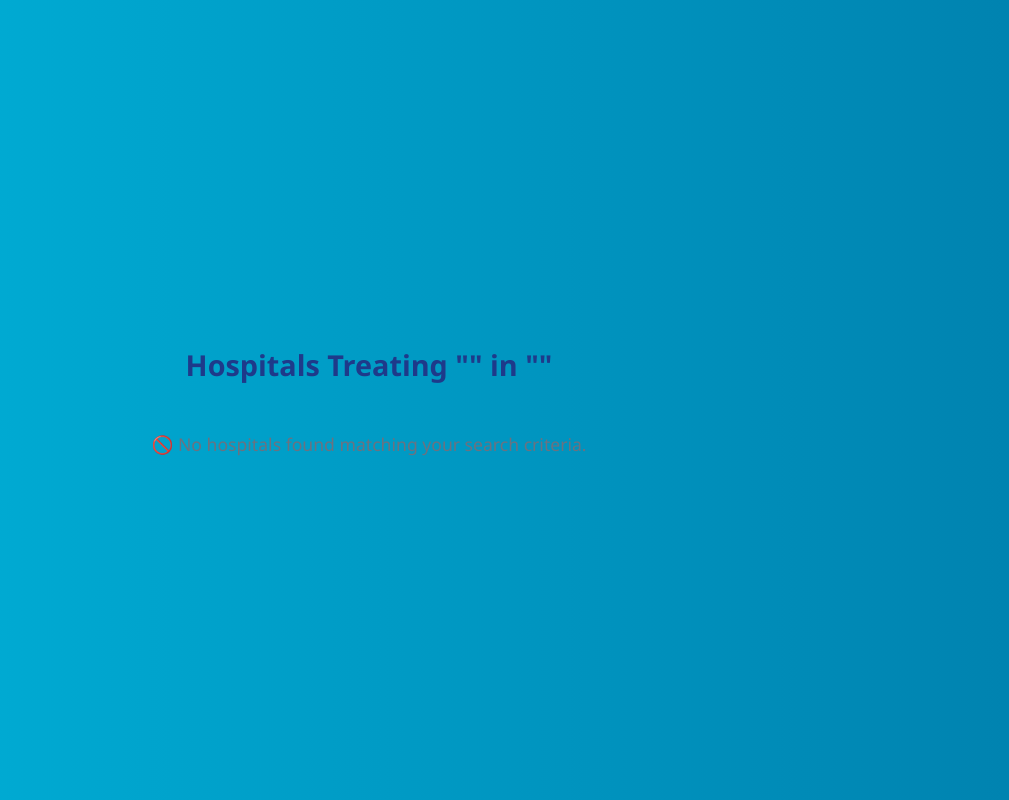
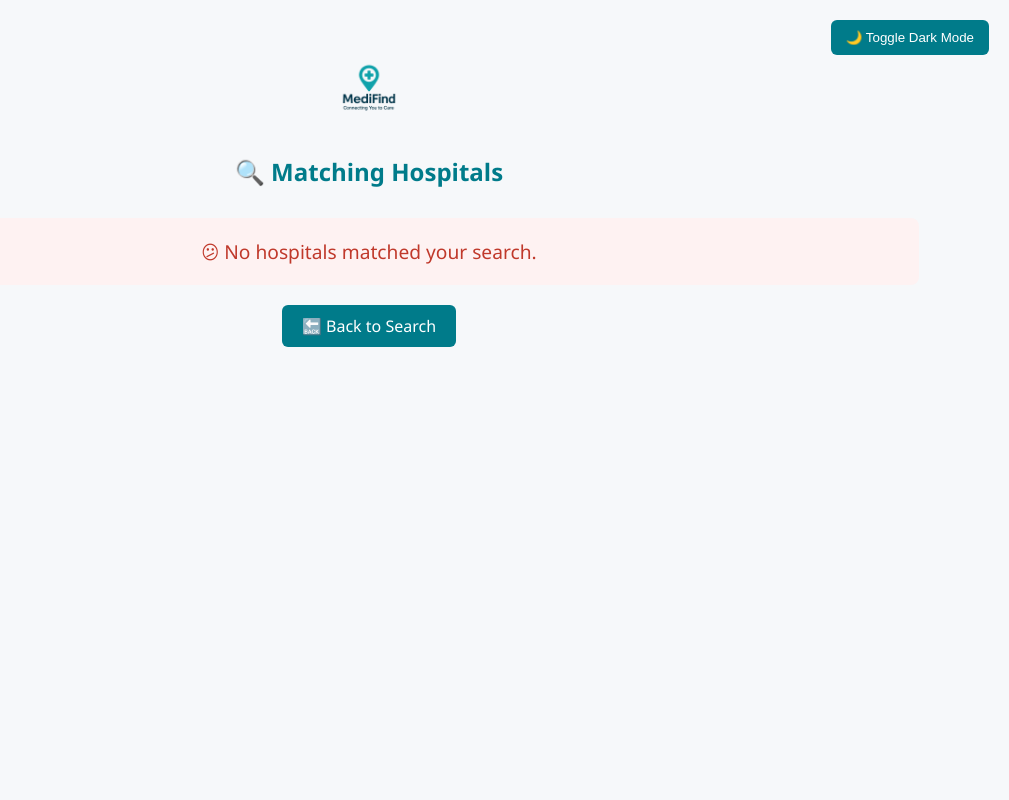
Before and after one commit to jafaralibin865/Medifind, a Flask app: page /search in a window 1280 px wide. Shown: the whole page, without its empty margins (271-1280 px from the left). Run offline with Flask 3, Linux system fonts and the light colour scheme; data that the repository does not hold is empty.

Commit message:
feat: add professional hospital search results page with custom colors and dark mode

```diff
--- a/static/search_results.css
+++ b/static/search_results.css
@@ -82,3 +82,51 @@ body {
 .back-button a:hover {
   background-color: #005b66;
 }
+
+/* Toggle Button */
+.toggle-btn {
+  position: fixed;
+  top: 20px;
+  right: 20px;
+  background-color: #007B8A;
+  color: white;
+  border: none;
+  padding: 10px 15px;
+  border-radius: 6px;
+  cursor: pointer;
+  z-index: 1000;
+}
+
+.toggle-btn:hover {
+  background-color: #005b66;
+}
+
+/* Dark Mode */
+body.dark-mode {
+  background-color: #1e1e1e;
+  color: #f4f4f4;
+}
+
+body.dark-mode .hospital-card {
+  background-color: #2a2a2a;
+  border-left: 5px solid #00d9ff;
+  box-shadow: 0 4px 12px rgba(0, 217, 255, 0.15);
+}
+
+body.dark-mode .hospital-card h3 {
+  color: #00d9ff;
+}
+
+body.dark-mode a {
+  color: #00d9ff;
+}
+
+body.dark-mode .no-results {
+  background-color: #3b3b3b;
+  color: #f09393;
+}
+
+body.dark-mode .back-button a {
+  background-color: #00d9ff;
+  color: #1e1e1e;
+}
--- a/templates/search_results.html
+++ b/templates/search_results.html
@@ -2,107 +2,41 @@
 <html lang="en">
 <head>
   <meta charset="UTF-8" />
-  <title>Search Results | MediFind Kenya</title>
   <meta name="viewport" content="width=device-width, initial-scale=1.0" />
-  <link rel="stylesheet" href="{{ url_for('static', filename='style.css') }}" />
-  <style>
-    body {
-      font-family: 'Segoe UI', sans-serif;
-      background-color: #f9fafb;
-      margin: 0;
-      padding: 0;
-    }
+  <title>Search Results - MediFind</title>
 
-    .container {
-      max-width: 1000px;
-      margin: 0 auto;
-      padding: 2rem;
-    }
-
-    h1 {
-      font-size: 1.8rem;
-      color: #1e3a8a;
-      margin-bottom: 1rem;
-      text-align: center;
-    }
-
-    .hospital-list {
-      display: grid;
-      grid-template-columns: repeat(auto-fit, minmax(280px, 1fr));
-      gap: 1.5rem;
-      list-style: none;
-      padding: 0;
-    }
-
-    .hospital-card {
-      background-color: #ffffff;
-      border-radius: 12px;
-      padding: 1.5rem;
-      box-shadow: 0 4px 10px rgba(0, 0, 0, 0.05);
-      transition: transform 0.2s ease;
-    }
-
-    .hospital-card:hover {
-      transform: translateY(-4px);
-    }
-
-    .hospital-card h2 {
-      font-size: 1.2rem;
-      color: #111827;
-      margin-bottom: 0.5rem;
-    }
-
-    .hospital-card p {
-      font-size: 0.95rem;
-      color: #4b5563;
-      margin: 0.3rem 0;
-    }
-
-    .highlight {
-      font-weight: 600;
-      color: #1e40af;
-    }
-
-    .no-results {
-      text-align: center;
-      font-size: 1.1rem;
-      color: #6b7280;
-      margin-top: 3rem;
-    }
-
-    @media (max-width: 600px) {
-      .container {
-        padding: 1rem;
-      }
-
-      h1 {
-        font-size: 1.4rem;
-      }
-    }
-  </style>
+  <link rel="stylesheet" href="{{ url_for('static', filename='search_results.css')}}">
 </head>
 <body>
+    <button id="darkToggle" class="toggle-btn">🌙 Toggle Dark Mode</button>
+
   <div class="container">
-    <h1>Hospitals Treating "<span class="highlight">{{ condition }}</span>" in "<span class="highlight">{{ location }}</span>"</h1>
+    <div class="header">
+      <img src="{{ url_for('static', filename='images/Medifind.png') }}" alt="Logo">
+      <h2>🔍 Matching Hospitals</h2>
+    </div>
 
     {% if hospitals %}
-      <ul class="hospital-list">
+      <div class="results-grid">
         {% for hospital in hospitals %}
-        <li class="hospital-card">
-          <h2>{{ hospital.name }}</h2>
-          <p><strong>📍 County:</strong> {{ hospital.county }}</p>
-          <p><strong>🏠 Address:</strong> {{ hospital.address }}</p>
-          <p><strong>📞 Phone:</strong> {{ hospital.phone }}</p>
-          <p><strong>📧 Email:</strong> {{ hospital.contact_email }}</p>
-          <p><strong>🏥 Specialties:</strong> {{ hospital.specialties }}</p>
-          <p><strong>🕐 24hr Service:</strong> {{ 'Yes' if hospital.service_24hr else 'No' }}</p>
-          <p><strong>✅ NHIF Accepted:</strong> {{ 'Yes' if hospital.nhif_accepted else 'No' }}</p>
-        </li>
+          <div class="hospital-card">
+            <h3>{{ hospital.name }}</h3>
+            <p><strong>County:</strong> {{ hospital.county }}</p>
+            <p><strong>Specialties:</strong> {{ hospital.specialties }}</p>
+            <p><strong>Address:</strong> {{ hospital.address }}</p>
+            <p><strong>Phone:</strong> <a href="tel:{{ hospital.phone }}">{{ hospital.phone }}</a></p>
+          </div>
         {% endfor %}
-      </ul>
+      </div>
     {% else %}
-      <p class="no-results">🚫 No hospitals found matching your search criteria.</p>
+      <div class="no-results">
+        😕 No hospitals matched your search.
+      </div>
     {% endif %}
+
+    <div class="back-button">
+      <a href="{{ url_for('index') }}">🔙 Back to Search</a>
+    </div>
   </div>
 </body>
 </html>
```
